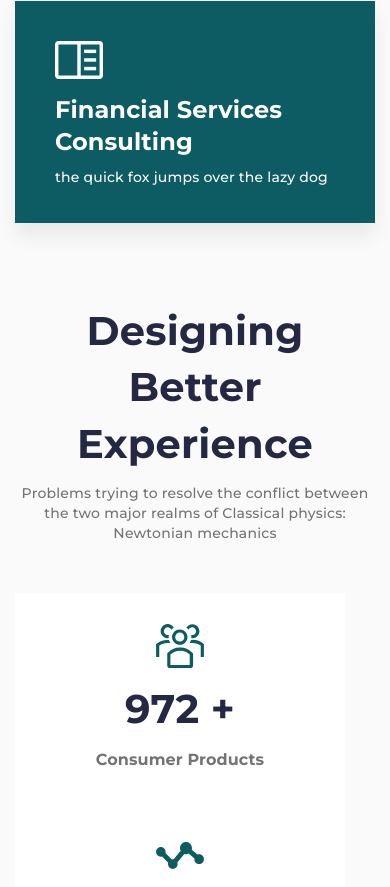
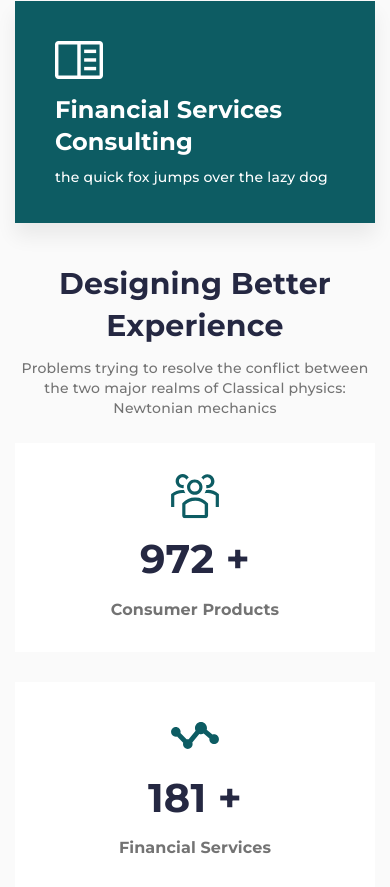
Before and after one commit to pgeowng/fl-projects, a website: page 04-relvise/index.html in a window 390 px wide. Shown: the part 1143-2030 px from the top of the page. Drawn offline with Linux system fonts and the light colour scheme.

Commit message:
exp done

```diff
--- a/04-relvise/scss/main.scss
+++ b/04-relvise/scss/main.scss
@@ -1,18 +1,39 @@
-*, *::before, *::after { margin: 0; padding: 0; box-sizing: border-box; }
-a { text-decoration: none; color: inherit; }
-ul, ol { list-style: none; }
-img { vertical-align: top; }
-h1, h2, h3, h4, h5, h6 { font-weight: inherit; font-size: inherit; }
+*,
+*::before,
+*::after {
+  margin: 0;
+  padding: 0;
+  box-sizing: border-box;
+}
+a {
+  text-decoration: none;
+  color: inherit;
+}
+ul,
+ol {
+  list-style: none;
+}
+img {
+  vertical-align: top;
+}
+h1,
+h2,
+h3,
+h4,
+h5,
+h6 {
+  font-weight: inherit;
+  font-size: inherit;
+}
 
-html, body {
+html,
+body {
   height: 100%;
   font: 500 14px/1 Montserrat, sans-serif;
   color: #000;
   color: #252842;
   background-color: #fafafa;
 }
-
-
 
 // wrap ------------------------------------
 
@@ -45,6 +66,39 @@ html, body {
   }
 }
 
+// section header ------------------------
+
+.section-header {
+  text-align: center;
+
+  & > *:not(:last-child) {
+    margin-bottom: 10px;
+  }
+
+  &__title {
+    font-weight: 700;
+    font-size: 40px;
+    line-height: 142%;
+    letter-spacing: 0.2px;
+
+    @media (max-width: 992px) {
+      font-size: 33px;
+    }
+    @media (max-width: 767px) {
+      font-size: 30px;
+    }
+  }
+
+  &__text {
+    margin: 0 auto;
+    max-width: 511px;
+
+    letter-spacing: 0.2px;
+    line-height: 143%;
+
+    color: #737373;
+  }
+}
 
 // header ------------------------------------
 
@@ -81,8 +135,8 @@ html, body {
     }
   }
 
-  &__menu {}
-
+  &__menu {
+  }
 }
 
 .logo {
@@ -90,12 +144,10 @@ html, body {
   font-weight: 700;
   line-height: 1.3333;
   letter-spacing: 0.1px;
-
 }
 
 .menu {
   padding: 5px 0;
-
 
   &__list {
     display: flex;
@@ -108,7 +160,7 @@ html, body {
     margin: 0 21px 0 0;
 
     @media (max-width: 479px) {
-        margin: 0 30px 0 0;
+      margin: 0 30px 0 0;
     }
   }
 
@@ -124,11 +176,8 @@ html, body {
   }
 }
 
-
-
 // footer ----------------------------
 .footer {
-
 }
 // page ------------------------------
 
@@ -141,14 +190,11 @@ html, body {
     margin-top: -111px;
     position: relative;
     z-index: 20;
-
   }
 
   &__exp {
-
   }
 }
-
 
 // main-block ----------------------------
 
@@ -172,7 +218,8 @@ html, body {
     }
   }
 
-  &__container {}
+  &__container {
+  }
 
   &__body {
     padding: 184px 0 191px 0;
@@ -215,7 +262,7 @@ html, body {
   &__button {
     display: inline-flex;
     align-items: center;
-    justify-content:center;
+    justify-content: center;
 
     margin-top: 10px;
     padding: 5px 36px;
@@ -239,7 +286,6 @@ html, body {
       color: #0d5c63;
     }
 
-
     @media (max-width: 479px) {
       flex: 1 1 100%;
     }
@@ -251,11 +297,9 @@ html, body {
   }
 }
 
-
 // services ----------------------------
 
 .services {
-
   &__container {
   }
 
@@ -271,8 +315,6 @@ html, body {
     flex: 1 0 0;
     padding: 0 15px;
 
-
-
     @media (max-width: 992px) {
       flex: 0 1 50%;
 
@@ -286,7 +328,8 @@ html, body {
     }
   }
 
-  &__item {}
+  &__item {
+  }
 }
 
 .service {
@@ -296,17 +339,17 @@ html, body {
 
   color: inherit;
   background: #fff;
-  box-shadow: 0 13px 19px rgba(0,0,0,0.07);
+  box-shadow: 0 13px 19px rgba(0, 0, 0, 0.07);
 
   & > *:not(:last-child) {
     margin-bottom: 10px;
   }
 
-  &__image{
+  &__image {
     width: 48px;
     height: 48px;
     object-fit: contain;
-      }
+  }
   &__title {
     font-size: 24px;
     line-height: 1.333;
@@ -326,71 +369,60 @@ html, body {
     & .service__text {
       color: inherit;
     }
-
-  }
-}
-
-// section header ------------------------
-
-.section-header {
-  text-align: center;
-
-  & > *:not(:last-child) {
-    margin-bottom: 10px;
-  }
-
-  &__title {
-
-    font-weight: 700;
-    font-size: 40px;
-    line-height: 142%;
-    letter-spacing: 0.2px;
-
-  }
-
-  &__text {
-    margin: 0 auto;
-    max-width: 511px;
-
-    letter-spacing: 0.2px;
-    line-height: 143%;
-
-    color: #737373;
   }
 }
 
 // experience ----------------------------
 
 .exp {
-
-
-  &__container {}
+  &__container {
+  }
 
   &__body {
     padding: 80px 0;
+
+    @media (max-width: 992px) {
+      padding: 50px 0;
+    }
+
+    @media (max-width: 767px) {
+      padding: 40px 0;
+    }
   }
   &__header {
     margin-bottom: 50px;
+
+    @media (max-width: 767px) {
+      margin: 0 0 25px 0;
+    }
   }
-  &__stats {}
+  &__stats {
+  }
 }
 
 .stats {
   display: flex;
   flex-wrap: wrap;
+  margin: 0 -15px -30px;
 
   &__column {
     flex: 1 0 0;
+    padding: 0 15px 30px;
 
-    @media(max-width: 767px) {
+    @media (max-width: 1040px) {
       flex: 1 0 50%;
     }
 
-    &:not(:last-child) {
-      margin-right: 30px;
+    @media (max-width: 520px) {
+      flex: 1 0 100%;
     }
+
+    // &:not(:last-child) {
+    //   margin-right: 30px;
+    // }
   }
-  &__item {}
+  &__item {
+  }
 }
 
 .stat {
```
Also changed, not shown: 04-relvise/css/main.css.
